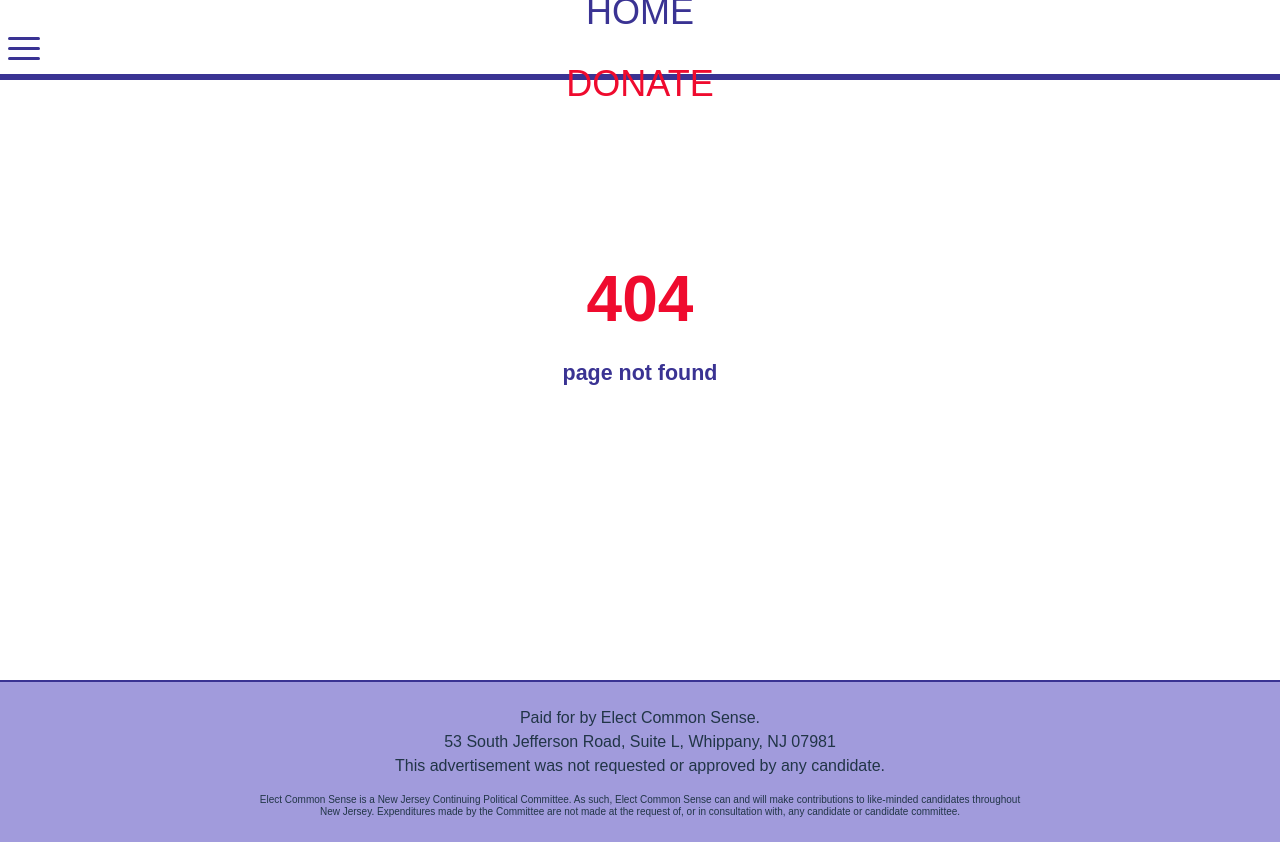
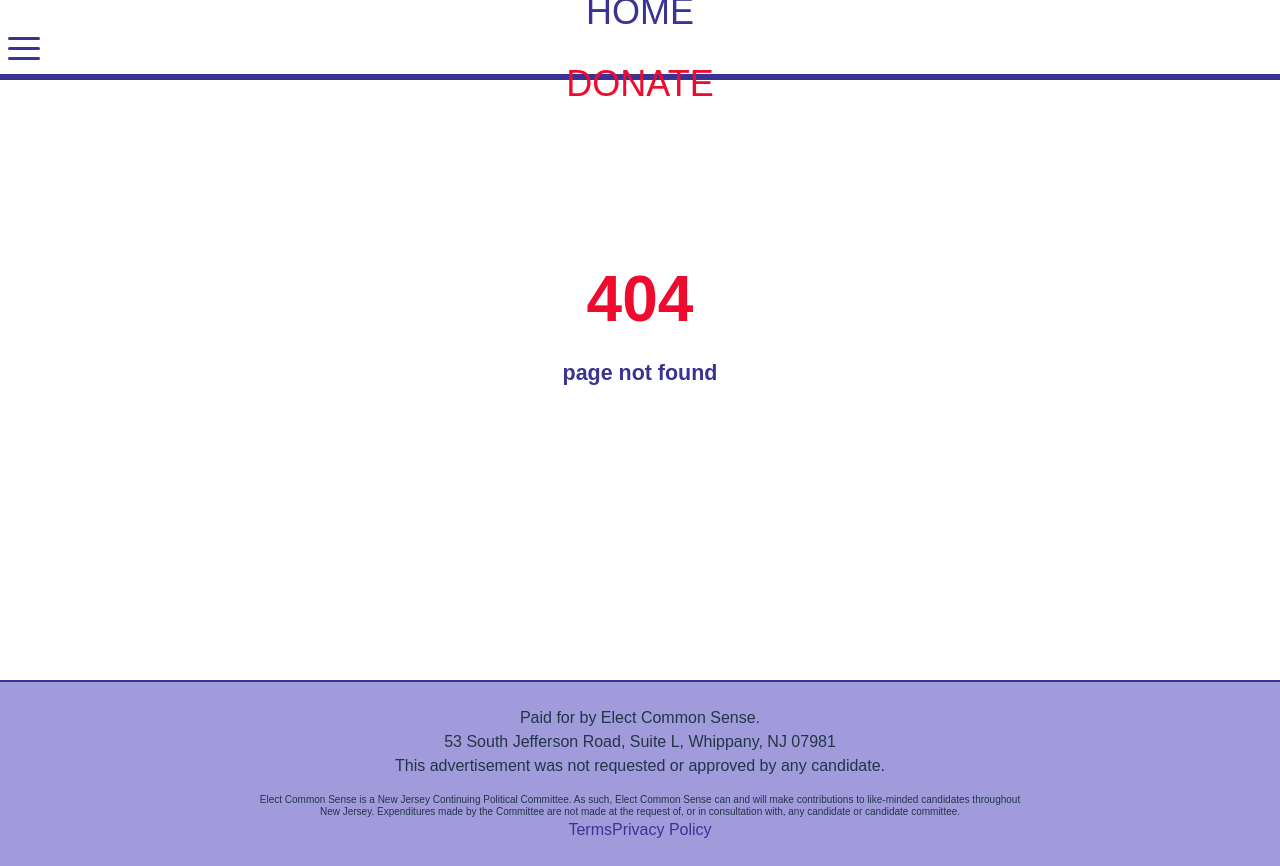
Before and after one commit to National-Public-Affairs/ecs-nj-splash-react, a React (Vite) app: page /contact in a window 1280 px wide. Before the commit the page ends 842 px from the top, so only its background shows below. Built offline with nearby package versions, Linux system fonts and the light colour scheme; a web font is replaced by a local one.

Commit message:
added legal links to footer

```diff
--- a/src/components/Footer/Footer.module.css
+++ b/src/components/Footer/Footer.module.css
@@ -14,6 +14,14 @@
   line-height: 12px;
 }
 
+.links-wrapper {
+  margin-top: 1rem;
+  display: flex;
+  flex-flow: row nowrap;
+  justify-content: center;
+  gap: 1rem;
+}
+
 /* general mobile styling */
 @media only screen and (max-width: 900px) and (min-height: 300px) {
   .wrapper {
--- a/src/components/Footer/Footer.tsx
+++ b/src/components/Footer/Footer.tsx
@@ -1,3 +1,4 @@
+import { Link } from 'react-router-dom';
 import styles from './Footer.module.css';
 
 export default function Footer() {
@@ -14,6 +15,16 @@ export default function Footer() {
       <div className={styles.disclaimer}>
         Elect Common Sense is a New Jersey Continuing Political Committee. As such, Elect Common Sense can and will make contributions to like-minded candidates throughout New Jersey. Expenditures made by the Committee are not made at the request of, or in consultation with, any candidate or candidate committee.
       </div>
+
+      <div className={styles.linksWrapper}>
+        <Link to="/terms">
+          Terms
+        </Link>
+
+        <Link to="/privacy-policy">
+          Privacy Policy
+        </Link>
+      </div>
     </div>
   );
 }
```
